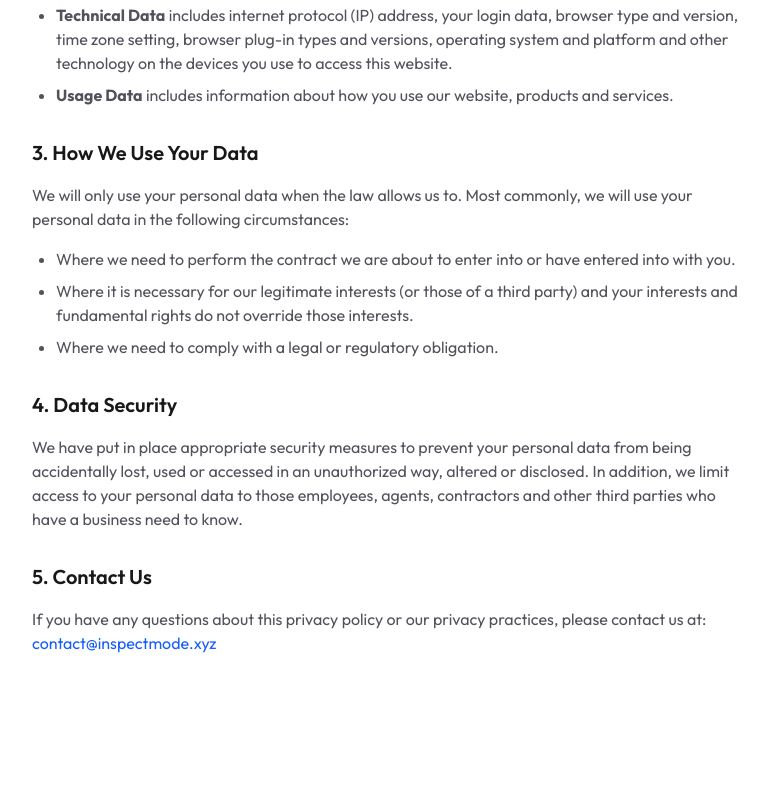
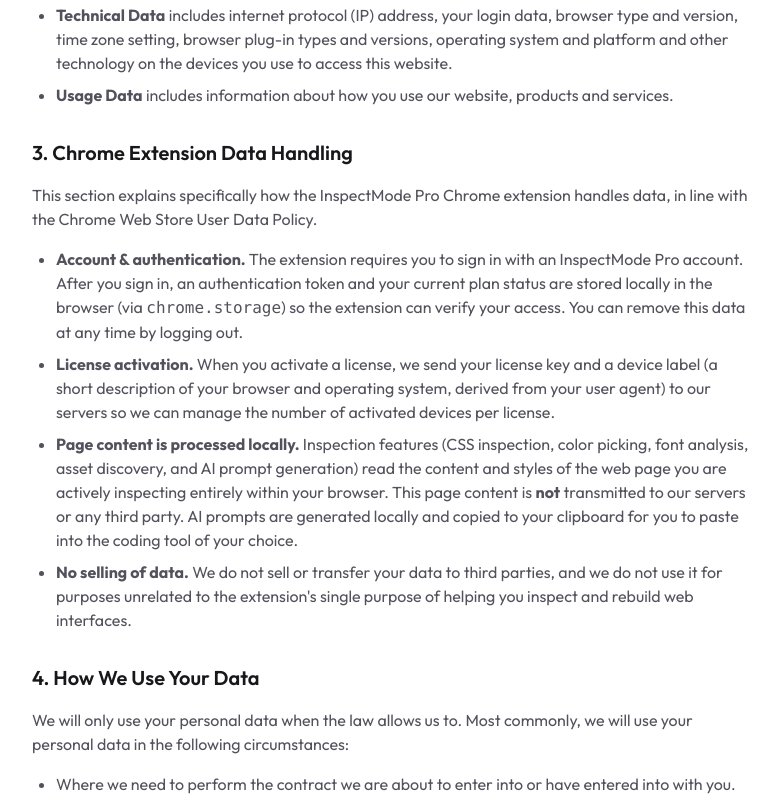
Before and after one commit to aryanxcreates/super-inspect-web, a Next.js app: page /privacy in a window 1280 px wide. Shown: the part 600-1400 px from the top of the page, without its empty margins (248-1026 px from the left). Before the commit the page ends 1351 px from the top, so only its background shows below. Built offline with nearby package versions, Linux system fonts and the light colour scheme.

Commit message:
Update Privacy Policy page to reflect the latest changes, including the new last updated date and detailed data handling practices for the InspectMode Pro Chrome extension. Adjust section numbering and enhance clarity on data usage and security measures.

```diff
--- a/app/privacy/page.tsx
+++ b/app/privacy/page.tsx
@@ -19,7 +19,7 @@
       <h1 className="text-3xl font-bold text-zinc-900 mb-8">Privacy Policy</h1>
 
       <div className="prose prose-zinc max-w-none">
-        <p className="text-zinc-600 mb-6">Last updated: March 18, 2026</p>
+        <p className="text-zinc-600 mb-6">Last updated: July 24, 2026</p>
 
         <h2 className="text-xl font-semibold text-zinc-900 mt-8 mb-4">
           1. Introduction
@@ -28,8 +28,8 @@
           Welcome to InspectMode Pro ("we," "our," or "us"). We respect your
           privacy and are committed to protecting your personal data. This
           privacy policy will inform you as to how we look after your personal
-          data when you visit our website and tell you about your privacy rights
-          and how the law protects you.
+          data when you visit our website and use our Chrome extension, and
+          tell you about your privacy rights and how the law protects you.
         </p>
 
         <h2 className="text-xl font-semibold text-zinc-900 mt-8 mb-4">
@@ -62,7 +62,49 @@
         </ul>
 
         <h2 className="text-xl font-semibold text-zinc-900 mt-8 mb-4">
-          3. How We Use Your Data
+          3. Chrome Extension Data Handling
+        </h2>
+        <p className="text-zinc-600 mb-4">
+          This section explains specifically how the InspectMode Pro Chrome
+          extension handles data, in line with the Chrome Web Store User Data
+          Policy.
+        </p>
+        <ul className="list-disc pl-6 mb-4 text-zinc-600 space-y-2">
+          <li>
+            <strong>Account &amp; authentication.</strong> The extension
+            requires you to sign in with an InspectMode Pro account. After you
+            sign in, an authentication token and your current plan status are
+            stored locally in the browser (via <code>chrome.storage</code>) so
+            the extension can verify your access. You can remove this data at
+            any time by logging out.
+          </li>
+          <li>
+            <strong>License activation.</strong> When you activate a license, we
+            send your license key and a device label (a short description of
+            your browser and operating system, derived from your user agent) to
+            our servers so we can manage the number of activated devices per
+            license.
+          </li>
+          <li>
+            <strong>Page content is processed locally.</strong> Inspection
+            features (CSS inspection, color picking, font analysis, asset
+            discovery, and AI prompt generation) read the content and styles of
+            the web page you are actively inspecting entirely within your
+            browser. This page content is <strong>not</strong> transmitted to
+            our servers or any third party. AI prompts are generated locally and
+            copied to your clipboard for you to paste into the coding tool of
+            your choice.
+          </li>
+          <li>
+            <strong>No selling of data.</strong> We do not sell or transfer your
+            data to third parties, and we do not use it for purposes unrelated
+            to the extension's single purpose of helping you inspect and rebuild
+            web interfaces.
+          </li>
+        </ul>
+
+        <h2 className="text-xl font-semibold text-zinc-900 mt-8 mb-4">
+          4. How We Use Your Data
         </h2>
         <p className="text-zinc-600 mb-4">
           We will only use your personal data when the law allows us to. Most
@@ -85,7 +127,7 @@
         </ul>
 
         <h2 className="text-xl font-semibold text-zinc-900 mt-8 mb-4">
-          4. Data Security
+          5. Data Security
         </h2>
         <p className="text-zinc-600 mb-4">
           We have put in place appropriate security measures to prevent your
@@ -96,7 +138,7 @@
         </p>
 
         <h2 className="text-xl font-semibold text-zinc-900 mt-8 mb-4">
-          5. Contact Us
+          6. Contact Us
         </h2>
         <p className="text-zinc-600 mb-4">
           If you have any questions about this privacy policy or our privacy
```
